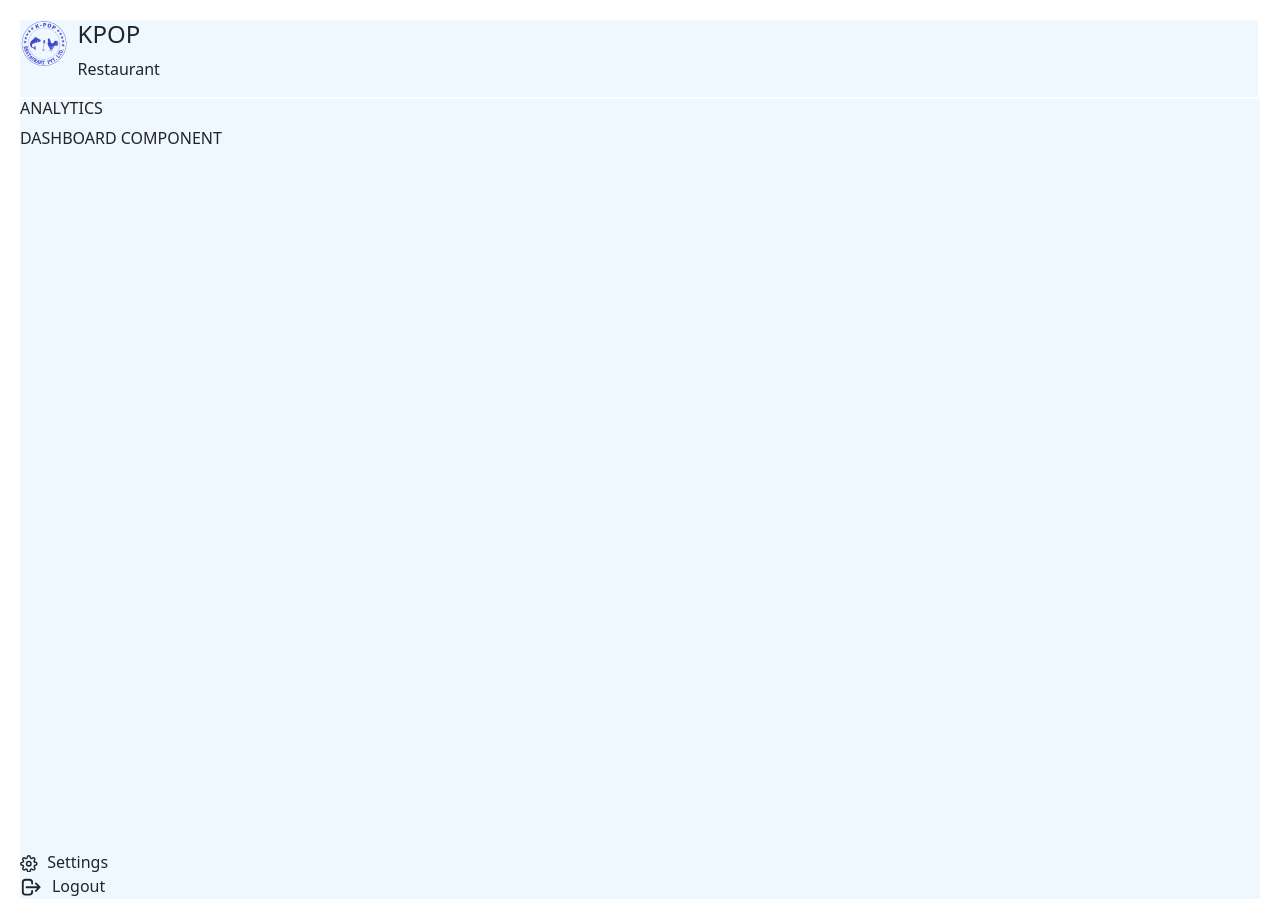
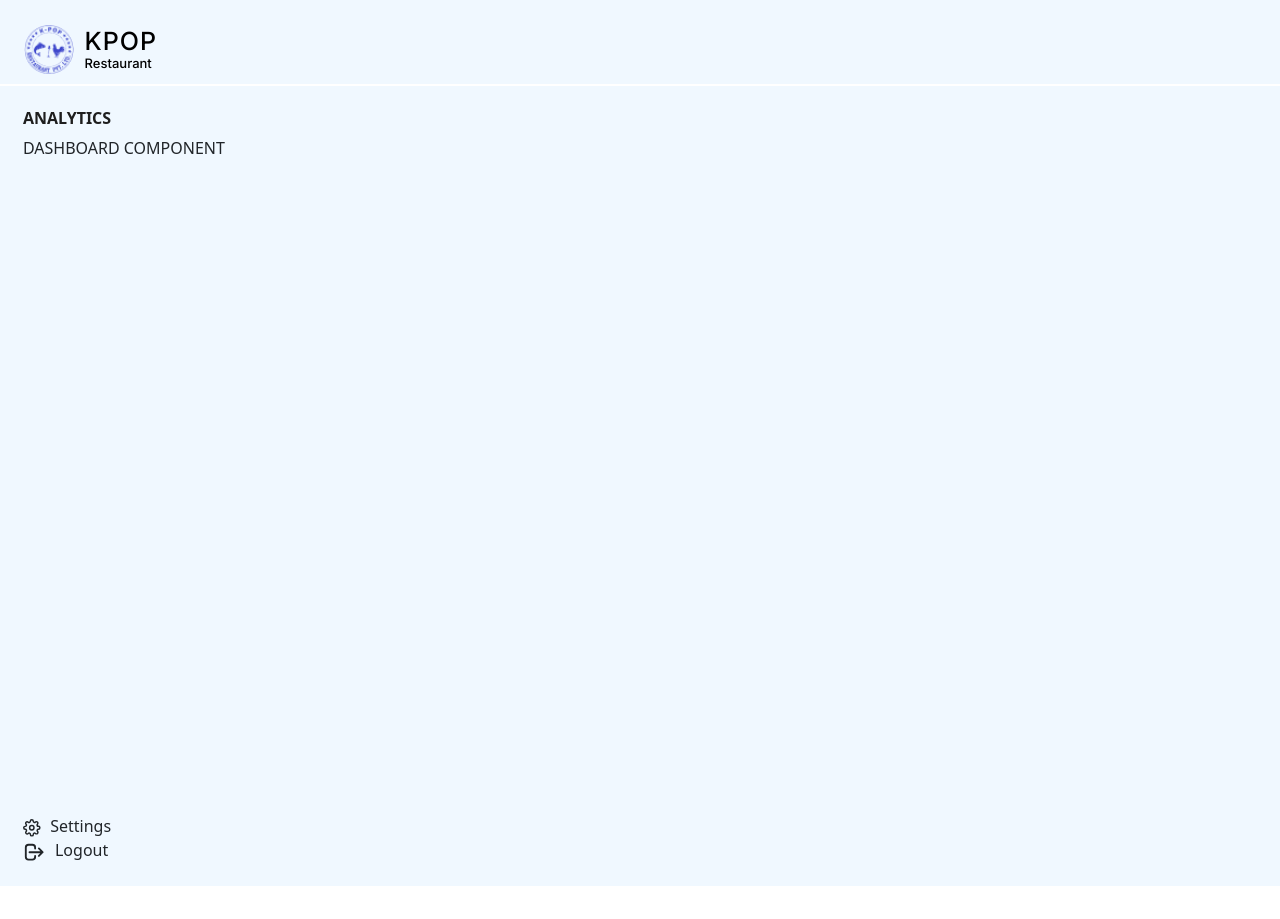
Before and after one commit to sameepmonsoon/Restaurant-management-system, a React (Vite) app: page /pagecomponent/sider in a window 1280 px wide. After the commit the page ends 886 px from the top, so only its background shows below. Built offline with nearby package versions, Linux system fonts and the light colour scheme.

Commit message:
sider logo section completed

```diff
--- a/src/PageComponent/Dashboard/Sider/Sider.Style.ts
+++ b/src/PageComponent/Dashboard/Sider/Sider.Style.ts
@@ -1,38 +1,61 @@
 import styled from "@emotion/styled";
 
 export const SiderDiv = styled.div`
-    padding: 20px;
+
+`
+export const SiderLogoDiv = styled.div`
+    display: flex;
+    border-bottom: 2px solid white;
+    background-color: aliceblue;
+    line-height: 50px;
+    height: 86px;
+    padding: 23px;
+
+`
+export const SiderIcon = styled.section`
+    margin-right: 0.6rem;
+    cursor: pointer;
 
 `
 
-export const SiderLogoDiv = styled.div`
-    display: flex;
-    border-bottom: 2px solid white;
-    border-right: 2px solid white;
-    background-color: aliceblue;
+export const SiderLogoName = styled('div') `
 
+
+`;
+
+export const  SiderLogoHeader = styled('div')`
+    font-family: 'Inter';
+    font-style: normal;
+    font-weight: 500;
+    font-size: 25px;
+    line-height: 30px;
+    letter-spacing: 0.04em;
+    color: #000000;
+    padding-top :3px ;
+`;
+
+export const  SiderLogoSubHeader = styled('div')`
+    width: 80px;
+    font-family: 'Inter';
+    font-style: normal;
+    font-weight: 400;
+    font-size: 13px;
+    line-height: 15px;
+
+color: #000000;
 `
 
-export const SiderLogo = styled.img`
-
-`
-
-
-
 export const SiderMainDiv = styled.div`
-
     display: flex;
     flex-direction: column;
     justify-content: space-between;
     height: 100vh;
     background-color: aliceblue;
-
+    padding: 23px;
 
 `
 
 export  const SiderButtonLabel = styled.div`
-    /* display: flex;
-    flex-direction: column; */
     cursor: pointer;
 
 `
@@ -47,7 +70,3 @@ export const SettingDiv = styled.div`
     flex-direction: row;
     cursor: pointer;
 `
-
-export const SiderIcon = styled.section`
-    margin-right: 0.6rem;
-`
--- a/src/PageComponent/Dashboard/Sider/Sider.tsx
+++ b/src/PageComponent/Dashboard/Sider/Sider.tsx
@@ -1,7 +1,10 @@
 import React from 'react'
 import { SiderLogoDiv, SiderMainDiv, SiderButtonLabel, LogoutSetting, SettingDiv,
           SiderIcon,
-          SiderDiv
+          SiderDiv,
+          SiderLogoName,
+          SiderLogoHeader,
+          SiderLogoSubHeader
 } from './Sider.Style'
 import SiderButton from '../../../Components/SiderButton/SiderButton'
 import {FiSettings} from 'react-icons/fi'
@@ -21,18 +24,18 @@ export default function Sider() {
     <SiderDiv>
       <SiderLogoDiv>
           <SiderIcon>
-            <img src="/assets/logo.png" alt="LOGO" />
+            <img src="/assets/logo.png" alt="LOGO"  style={{width: "52px", height: "52px"}}/>
           </SiderIcon>
-          <div>
-            <h4>KPOP</h4>
-            <p>Restaurant</p>
-          </div>
+          <SiderLogoName>
+            <SiderLogoHeader>KPOP</SiderLogoHeader>
+            <SiderLogoSubHeader>Restaurant</SiderLogoSubHeader>
+          </SiderLogoName>
 
       </SiderLogoDiv>
 
       <SiderMainDiv>
           <SiderButtonLabel>
-              <h6>ANALYTICS</h6>
+              <h6 style={{color:"#1E1E1E", fontWeight:"600"}}>ANALYTICS</h6>
               <section> DASHBOARD COMPONENT </section>
 
           </SiderButtonLabel>
```
